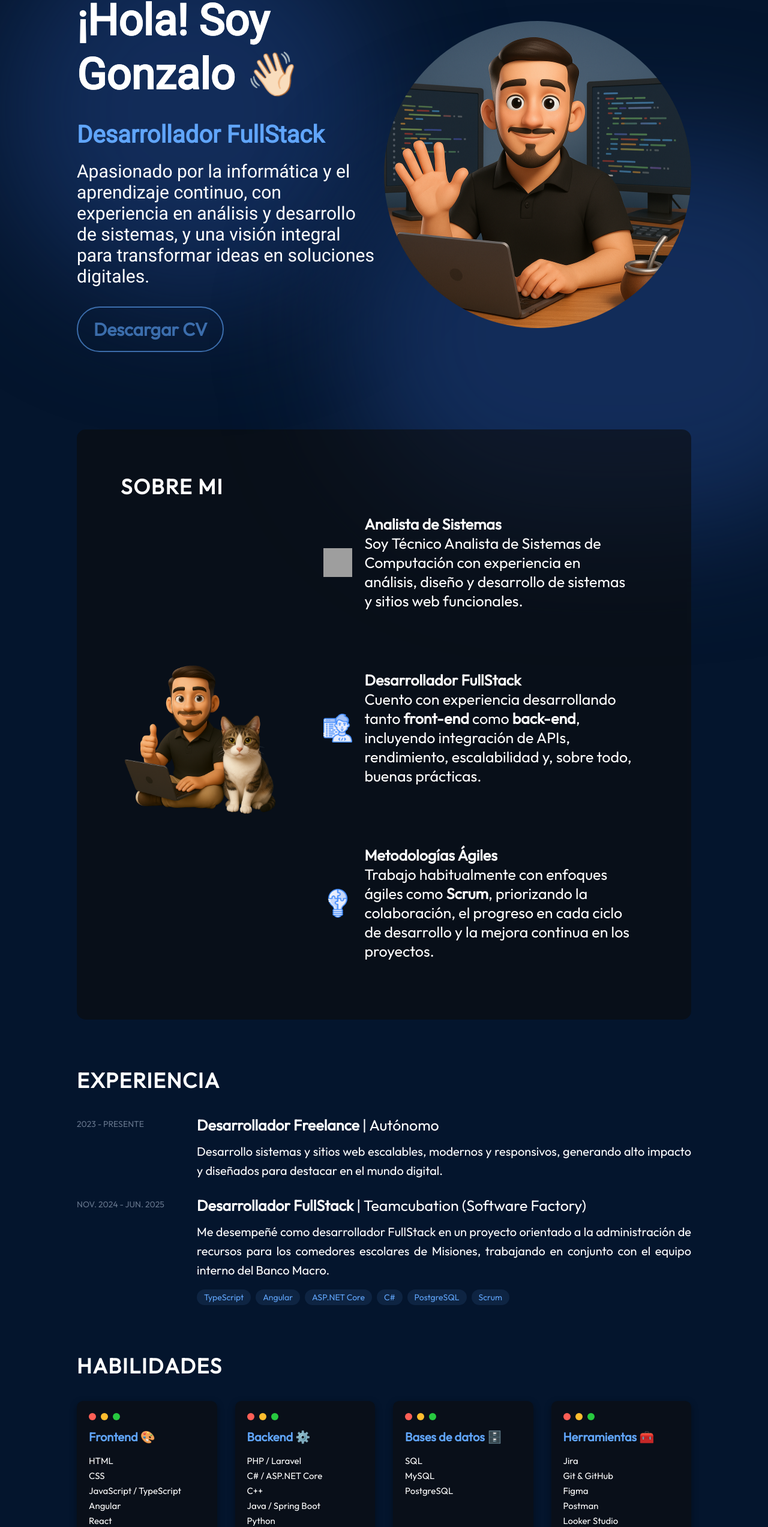
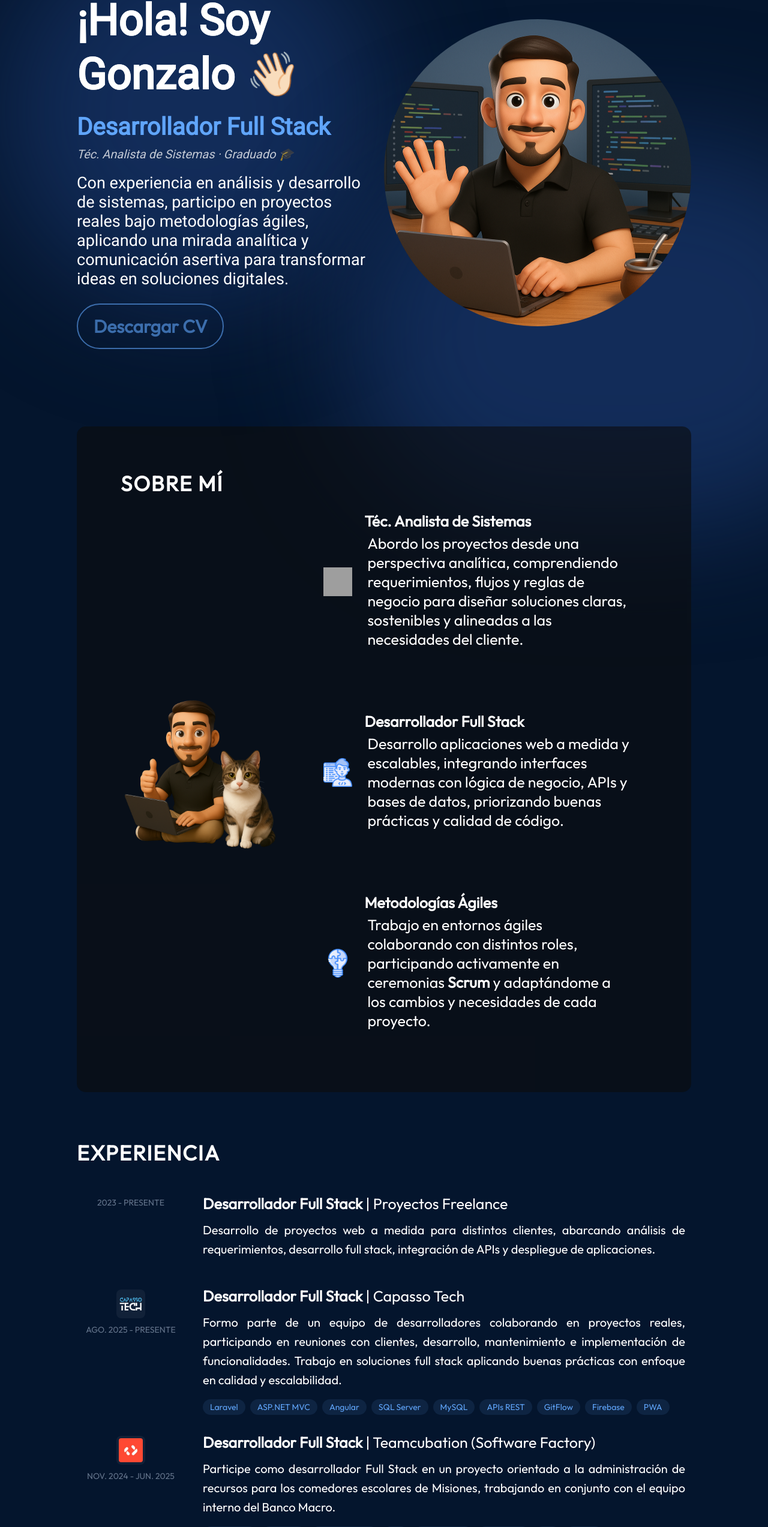
Before and after one commit to GonzaloRios10/riosGonzalo-Portafolio, a React (Vite) app: page / in a window 1280 px wide. Shown: the part 202-2748 px from the top of the page at 60% size. Built offline with nearby package versions, Linux system fonts and the light colour scheme; grey boxes are pictures that could not be loaded.

Commit message:
[FEAT]: Mejoras en secciones About, Experience y Hero e incorporación de logos

```diff
--- a/src/components/About/About.module.css
+++ b/src/components/About/About.module.css
@@ -72,6 +72,7 @@
 
 .aboutItem p {
   font-size: 25px;
+  padding: 5px;
 }
 
 @media screen and (max-width: 830px) {
--- a/src/components/About/About.tsx
+++ b/src/components/About/About.tsx
@@ -4,7 +4,7 @@ import { getImageUrl } from "../../utils";
 export const About = () => {
   return (
     <section className={styles.container} id="about">
-      <h2 className={styles.title}>Sobre Mi</h2>
+      <h2 className={styles.title}>Sobre mí</h2>
       <div className={styles.content}>
         <img
           src={getImageUrl("about/erasebg-transformed.png")}
@@ -15,19 +15,18 @@ export const About = () => {
           <li className={styles.aboutItem}>
             <img src={getImageUrl("about/cerebro.png")} alt="Cursor icon" className={styles.itemIcon} />
             <div className={styles.aboutItemText}>
-              <h3>Analista de Sistemas</h3>
+              <h3>Téc. Analista de Sistemas</h3>
               <p>
-                Soy Técnico Analista de Sistemas de Computación con experiencia en análisis,
-                diseño y desarrollo de sistemas y sitios web funcionales.
+                Abordo los proyectos desde una perspectiva analítica, comprendiendo requerimientos, flujos y reglas de negocio para diseñar soluciones claras, sostenibles y alineadas a las necesidades del cliente.
               </p>
             </div>
           </li>
           <li className={styles.aboutItem}>
             <img src={getImageUrl("about/desarrollador.png")} alt="Server icon" className={styles.itemIcon} />
             <div className={styles.aboutItemText}>
-              <h3>Desarrollador FullStack</h3>
+              <h3>Desarrollador Full Stack</h3>
               <p>
-                Cuento con experiencia desarrollando tanto <strong>front-end</strong> como <strong>back-end</strong>, incluyendo integración de APIs, rendimiento, escalabilidad y, sobre todo, buenas prácticas.
+                Desarrollo aplicaciones web a medida y escalables, integrando interfaces modernas con lógica de negocio, APIs y bases de datos, priorizando buenas prácticas y calidad de código.
               </p>
             </div>
           </li>
@@ -36,7 +35,7 @@ export const About = () => {
             <div className={styles.aboutItemText}>
               <h3>Metodologías Ágiles</h3>
               <p>
-                Trabajo habitualmente con enfoques ágiles como <strong>Scrum</strong>, priorizando la colaboración, el progreso en cada ciclo de desarrollo y la mejora continua en los proyectos.
+                Trabajo en entornos ágiles colaborando con distintos roles, participando activamente en ceremonias <strong>Scrum</strong> y adaptándome a los cambios y necesidades de cada proyecto.
               </p>
             </div>
           </li>
--- a/src/components/Experience/Experience.module.css
+++ b/src/components/Experience/Experience.module.css
@@ -25,15 +25,44 @@
   align-items: flex-start;
   margin-top: 10px;
   gap: 40px;
+  padding: 10px;
+}
+
+.left {
+  min-width: 160px;
+  display: flex;
+  flex-direction: column;
+  align-items: center;
+  gap: 10px;
+  margin-top: 5px;
+}
+
+.logoLink {
+  display: flex;
+  align-items: center;
+  justify-content: center;
+  transition: opacity 0.2s ease;
+}
+
+.logoLink:hover {
+  opacity: 0.75;
+}
+
+.logo {
+  width: 48px;
+  height: 48px;
+  object-fit: contain;
+  border-radius: 8px;
+  background-color: rgba(255, 255, 255, 0.05);
+  padding: 4px;
 }
 
 .period {
-  min-width: 160px;
   font-size: 14px;
   text-transform: uppercase;
   color: rgb(100 116 139);
   font-weight: 500;
-  margin-top: 5px;
+  text-align: center;
 }
 
 .details {
@@ -85,9 +114,15 @@
     gap: 16px;
   }
 
+  .left {
+    flex-direction: row;
+    align-items: center;
+    min-width: auto;
+    gap: 12px;
+  }
+
   .period {
-    min-width: auto;
-    margin-top: 0;
+    text-align: left;
   }
 
   .role {
--- a/src/components/Experience/Experience.tsx
+++ b/src/components/Experience/Experience.tsx
@@ -8,7 +8,14 @@ export const Experience = () => {
       <div className={styles.experienceList}>
         {history.map((job, index) => (
           <div key={index} className={styles.row}>
-            <p className={styles.period}>{job.period}</p>
+            <div className={styles.left}>
+              {job.logo && (
+                <a href={job.url} target="_blank" rel="noopener noreferrer" className={styles.logoLink}>
+                  <img src={job.logo} alt={job.company} className={styles.logo} />
+                </a>
+              )}
+              <p className={styles.period}>{job.period}</p>
+            </div>
             <div className={styles.details}>
               <h3 className={styles.role}>
                 {job.role} <span className={styles.company}> | {job.company}</span>
--- a/src/components/Hero/Hero.module.css
+++ b/src/components/Hero/Hero.module.css
@@ -22,7 +22,7 @@
 .title {
   font-size: 72px;
   font-weight: 900;
-  margin-bottom: 33px;
+  margin-bottom: 20px;
   font-family: var(--font-roboto);
   background: linear-gradient(
     90deg,
@@ -54,14 +54,27 @@
   font-weight: 700;
   color: var(--color-primary);
   font-family: var(--font-roboto);
+  margin-bottom: 10px;
+}
+
+.degree {
+  font-size: 20px;
+  font-family: var(--font-roboto);
+  color: rgba(255, 255, 255, 0.75);
   margin-bottom: 20px;
+  font-weight: 500;
+  font-style: italic;
+}
+
+.degree::after {
+  content: " 🎓";
 }
 
 .description {
-  font-size: 30px;
+  font-size: 27px;
   font-family: var(--font-roboto);
   text-align: left;
-  margin-bottom: 33px;
+  margin-bottom: 25px;
   width: 100%;
 }
 
--- a/src/components/Hero/Hero.tsx
+++ b/src/components/Hero/Hero.tsx
@@ -8,9 +8,12 @@ export const Hero = () => {
         <h1 className={styles.title}>
           ¡Hola! Soy Gonzalo <span className={styles.wave}>👋🏻</span>
         </h1>
-        <p className={styles.subtitle}>Desarrollador FullStack</p>
+        <p className={styles.subtitle}>Desarrollador Full Stack</p>
+        <p className={styles.degree}>
+          Téc. Analista de Sistemas · Graduado
+        </p>
         <p className={styles.description}>
-          Apasionado por la informática y el aprendizaje continuo, con experiencia en análisis y desarrollo de sistemas, y una visión integral para transformar ideas en soluciones digitales.
+          Con experiencia en análisis y desarrollo <br /> de sistemas, participo en proyectos reales bajo metodologías ágiles, aplicando una mirada analítica y comunicación asertiva para transformar ideas en soluciones digitales.
         </p>
 
         <div className={styles.buttonGroup}>
--- a/src/data/history.json
+++ b/src/data/history.json
@@ -1,16 +1,29 @@
 [
   {
-    "role": "Desarrollador Freelance",
-    "company": "Autónomo",
+    "role": "Desarrollador Full Stack",
+    "company": "Proyectos Freelance",
     "period": "2023 - Presente",
-    "description": "Desarrollo sistemas y sitios web escalables, modernos y responsivos, generando alto impacto y diseñados para destacar en el mundo digital.",
+    "logo": "",
+    "url": "",
+    "description": "Desarrollo de proyectos web a medida para distintos clientes, abarcando análisis de requerimientos, desarrollo full stack, integración de APIs y despliegue de aplicaciones.",
     "technologies": []
   },
   {
-    "role": "Desarrollador FullStack",
+    "role": "Desarrollador Full Stack",
+    "company": "Capasso Tech",
+    "period": "Ago. 2025 - Presente",
+    "logo": "public/assets/logos/logo-capasso.png",
+    "url": "https://capassotech.com",
+    "description": "Formo parte de un equipo de desarrolladores colaborando en proyectos reales, participando en reuniones con clientes, desarrollo, mantenimiento e implementación de funcionalidades. Trabajo en soluciones full stack aplicando buenas prácticas con enfoque en calidad y escalabilidad.",
+    "technologies": ["Laravel", "ASP.NET MVC", "Angular", "SQL Server", "MySQL", "APIs REST", "GitFlow", "Firebase", "PWA"]
+  },
+  {
+    "role": "Desarrollador Full Stack",
     "company": "Teamcubation (Software Factory)",
     "period": "Nov. 2024 - Jun. 2025",
-    "description": "Me desempeñé como desarrollador FullStack en un proyecto orientado a la administración de recursos para los comedores escolares de Misiones, trabajando en conjunto con el equipo interno del Banco Macro.",
-    "technologies": ["TypeScript", "Angular", "ASP.NET Core", "C#", "PostgreSQL", "Scrum"]
+    "logo": "public/assets/logos/logo-teamcubation.jpg",
+    "url": "https://teamcubation.com",
+    "description": "Participe como desarrollador Full Stack en un proyecto orientado a la administración de recursos para los comedores escolares de Misiones, trabajando en conjunto con el equipo interno del Banco Macro.",
+    "technologies": ["TypeScript", "Angular", "ASP.NET Core", "C#", "PostgreSQL", "APIs REST", "Git", "Scrum"]
   }
 ]
```
Also changed, not shown: public/assets/logos/logo-capasso.png (added), public/assets/logos/logo-teamcubation.jpg (added).
